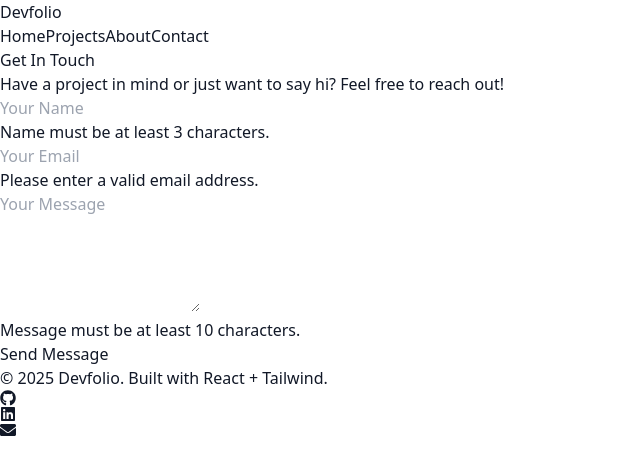
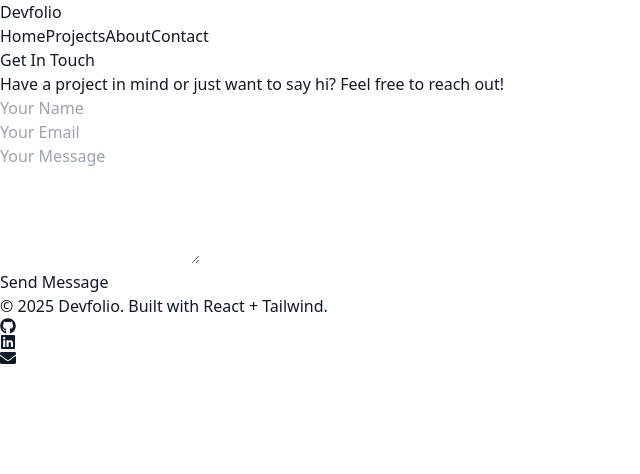
Before and after one commit to calvinthen/devfolio, a React (Vite) app: page /contact in a window 1280 px wide. Shown: the top 474 px of the page, without its empty margins (0-640 px from the left). Built offline with nearby package versions, Linux system fonts and the light colour scheme.

Commit message:
fix real time validation only appear when user interact with that field

```diff
--- a/src/pages/Contact.tsx
+++ b/src/pages/Contact.tsx
@@ -4,13 +4,13 @@ import { motion, AnimatePresence } from "framer-motion"
 export default function Contact() {
   const [form, setForm] = useState({ name: "", email: "", message: "" })
   const [errors, setErrors] = useState({ name: "", email: "", message: "" })
+  const [touched, setTouched] = useState({ name: false, email: false, message: false })
   const [status, setStatus] = useState<"idle" | "sending" | "success" | "error">("idle")
   const [isValid, setIsValid] = useState(false)
 
-  // Regex for simple email format validation
   const emailRegex = /^[^\s@]+@[^\s@]+\.[^\s@]+$/
 
-  // Validate each field as user types
+  // Validation logic (runs whenever form data changes)
   useEffect(() => {
     const newErrors = { name: "", email: "", message: "" }
 
@@ -27,34 +27,35 @@ export default function Contact() {
     }
 
     setErrors(newErrors)
-
-    // Form is valid if no error messages exist
-    const noErrors = Object.values(newErrors).every((err) => err === "")
-    setIsValid(noErrors)
+    setIsValid(Object.values(newErrors).every((err) => err === ""))
   }, [form])
 
   const handleChange = (e: React.ChangeEvent<HTMLInputElement | HTMLTextAreaElement>) => {
     setForm({ ...form, [e.target.name]: e.target.value })
   }
 
+  const handleBlur = (e: React.FocusEvent<HTMLInputElement | HTMLTextAreaElement>) => {
+    setTouched({ ...touched, [e.target.name]: true })
+  }
+
   const handleSubmit = async (e: React.FormEvent) => {
     e.preventDefault()
+    setTouched({ name: true, email: true, message: true }) // Show all errors if user tries to submit
+    if (!isValid) return
+
     setStatus("sending")
 
     try {
       const response = await fetch("https://formspree.io/f/xeorbaqr", {
         method: "POST",
         headers: { "Content-Type": "application/json" },
-        body: JSON.stringify({
-          name: form.name,
-          email: form.email,
-          message: form.message,
-        }),
+        body: JSON.stringify(form),
       })
 
       if (response.ok) {
         setStatus("success")
         setForm({ name: "", email: "", message: "" })
+        setTouched({ name: false, email: false, message: false })
       } else {
         setStatus("error")
       }
@@ -80,11 +81,16 @@ export default function Contact() {
               placeholder="Your Name"
               value={form.name}
               onChange={handleChange}
+              onBlur={handleBlur}
               className={`w-full px-4 py-3 rounded-lg bg-gray-800 border ${
-                errors.name ? "border-red-500" : "border-gray-700 focus:border-blue-500"
+                touched.name && errors.name
+                  ? "border-red-500"
+                  : "border-gray-700 focus:border-blue-500"
               } focus:outline-none`}
             />
-            {errors.name && <p className="text-red-500 text-sm mt-1">{errors.name}</p>}
+            {touched.name && errors.name && (
+              <p className="text-red-500 text-sm mt-1">{errors.name}</p>
+            )}
           </div>
 
           {/* Email Field */}
@@ -95,11 +101,16 @@ export default function Contact() {
               placeholder="Your Email"
               value={form.email}
               onChange={handleChange}
+              onBlur={handleBlur}
               className={`w-full px-4 py-3 rounded-lg bg-gray-800 border ${
-                errors.email ? "border-red-500" : "border-gray-700 focus:border-blue-500"
+                touched.email && errors.email
+                  ? "border-red-500"
+                  : "border-gray-700 focus:border-blue-500"
               } focus:outline-none`}
             />
-            {errors.email && <p className="text-red-500 text-sm mt-1">{errors.email}</p>}
+            {touched.email && errors.email && (
+              <p className="text-red-500 text-sm mt-1">{errors.email}</p>
+            )}
           </div>
 
           {/* Message Field */}
@@ -110,11 +121,16 @@ export default function Contact() {
               rows={5}
               value={form.message}
               onChange={handleChange}
+              onBlur={handleBlur}
               className={`w-full px-4 py-3 rounded-lg bg-gray-800 border ${
-                errors.message ? "border-red-500" : "border-gray-700 focus:border-blue-500"
+                touched.message && errors.message
+                  ? "border-red-500"
+                  : "border-gray-700 focus:border-blue-500"
               } focus:outline-none resize-none`}
             />
-            {errors.message && <p className="text-red-500 text-sm mt-1">{errors.message}</p>}
+            {touched.message && errors.message && (
+              <p className="text-red-500 text-sm mt-1">{errors.message}</p>
+            )}
           </div>
 
           {/* Submit Button */}
```
